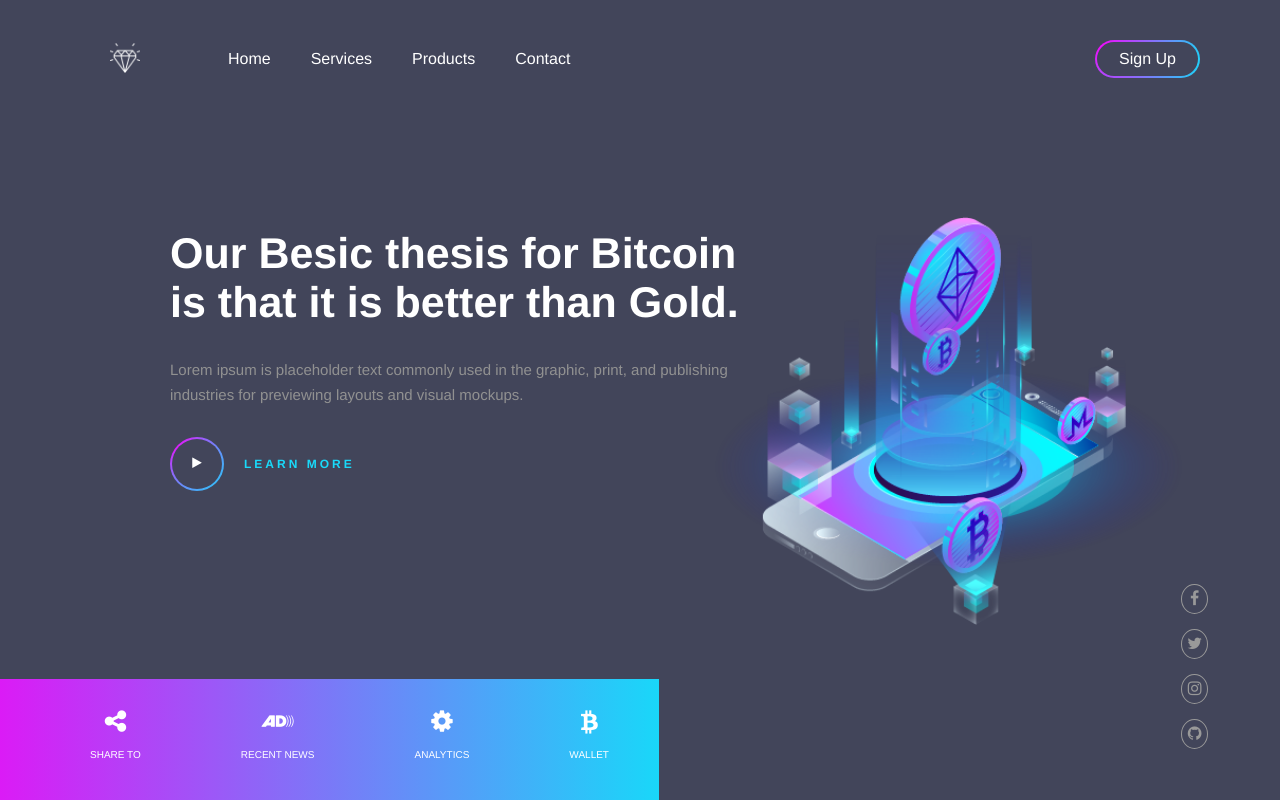
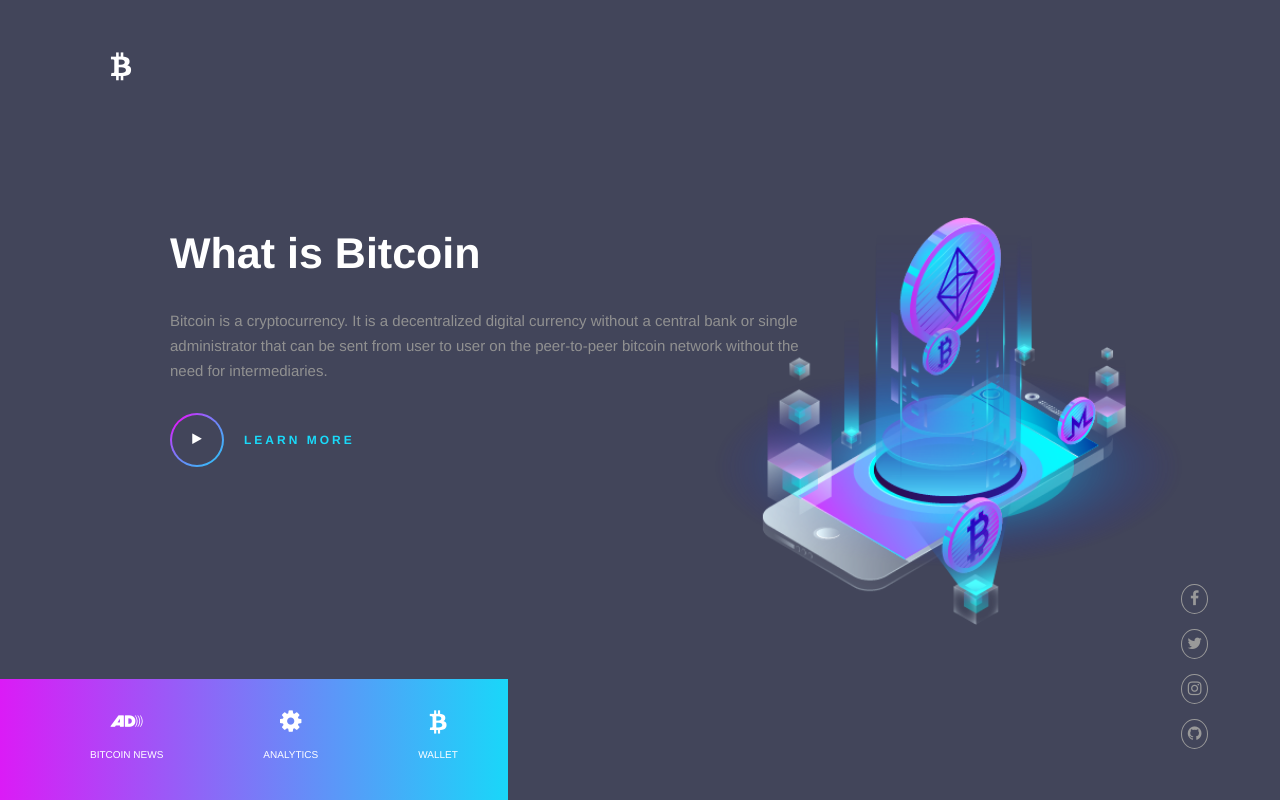
Before and after one commit to Kondwanihm/crypto-landing-page, a plain HTML site: page index.html in a window 1280 px wide. Drawn offline with nearby package versions, Linux system fonts and the light colour scheme.

Commit message:
making the one-paged site useable

```diff
--- a/css/styling.css
+++ b/css/styling.css
@@ -185,3 +185,7 @@
     color: #19dafa;
     transition: all 0.5s ease-out;
 }
+
+.btc-ico {
+    font-size: 30px;
+}
--- a/index.html
+++ b/index.html
@@ -15,24 +15,19 @@
     <div class="container">
         <div class="menu">
             <ul>
-                <li class="logo"><a href="#!"><img src="img/icon.png" title="Diamond"></a></li>
-                <li class="active"><a href="index.html">Home</a></li>
-                <li ><a href="#!">Services</a></li>
-                <li><a href="#!">Products</a></li>
-                <li><a href="#!">Contact</a></li>
-                <li> <a href="#" class="signup-btn"><span>Sign Up</span></a></li>
+                <li class="logo"><a href="index.html"><i class="fa fa-btc btc-ico"></i></a></li>
+
             </ul>
         </div>
         <div class="banner">
             <div class="app-text">
-                <h1>Our Besic thesis for Bitcoin<br>is that it is better than Gold.</h1>
+                <h1>What is Bitcoin</h1>
                 <p>
-                    Lorem ipsum is placeholder text commonly used in the graphic, print, and publishing<br>
-                    industries for previewing layouts and visual mockups.
+                    Bitcoin is a cryptocurrency. It is a decentralized digital currency without a central bank or single administrator that can be sent from user to user on the peer-to-peer bitcoin network without the need for intermediaries.
                 </p>
                 <div class="play-btn">
                     <div class="play-btn-inner">
-                        <i class="fa fa-play"></i>
+                        <a href="https://www.youtube.com/watch?v=ZT26y_l-jtI" target="_blank"><i class="fa fa-play"></i></a>
                     </div>
                     <small><b>LEARN MORE</b></small>
                 </div>
@@ -44,20 +39,21 @@
         <div class="quick-links">
             <ul>
                 <li>
-                    <i class="fa fa-share-alt"></i>
-                    <p>SHARE TO</p>
+                    <a href="https://news.bitcoin.com/" target="_blank">
+                    <i class="fa fa-audio-description"></i>
+                    <p>BITCOIN NEWS</p>
+                    </a>
                 </li>
                 <li>
-                    <i class="fa fa-audio-description"></i>
-                    <p>RECENT NEWS</p>
+                    <a href="https://bitgur.com/coin/BTC" target="_blank">
+                    <i class="fa fa-cog"></i>
+                    <p>ANALYTICS</p>
+                    </a>
                 </li>
                 <li>
-                    <i class="fa fa-cog"></i>
-                    <p>ANALYTICS</p>
-                </li>
-                <li>
+                    <a href="https://www.blockchain.com/wallet" target="_blank">
                     <i class="fa fa-btc"></i>
-                    <p>WALLET</p>
+                    <p>WALLET</p></a>
                 </li>
             </ul>
         </div>
```
